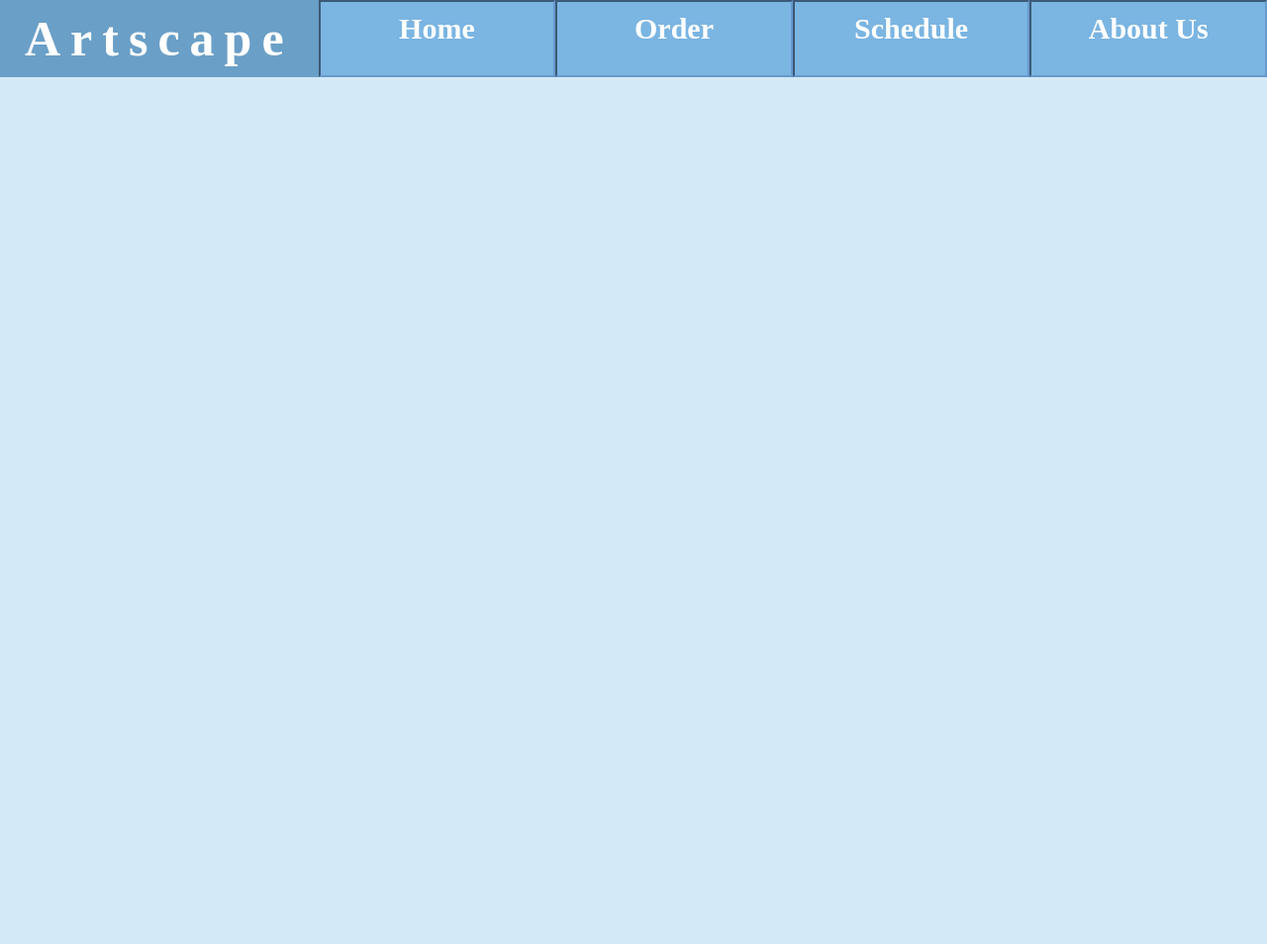
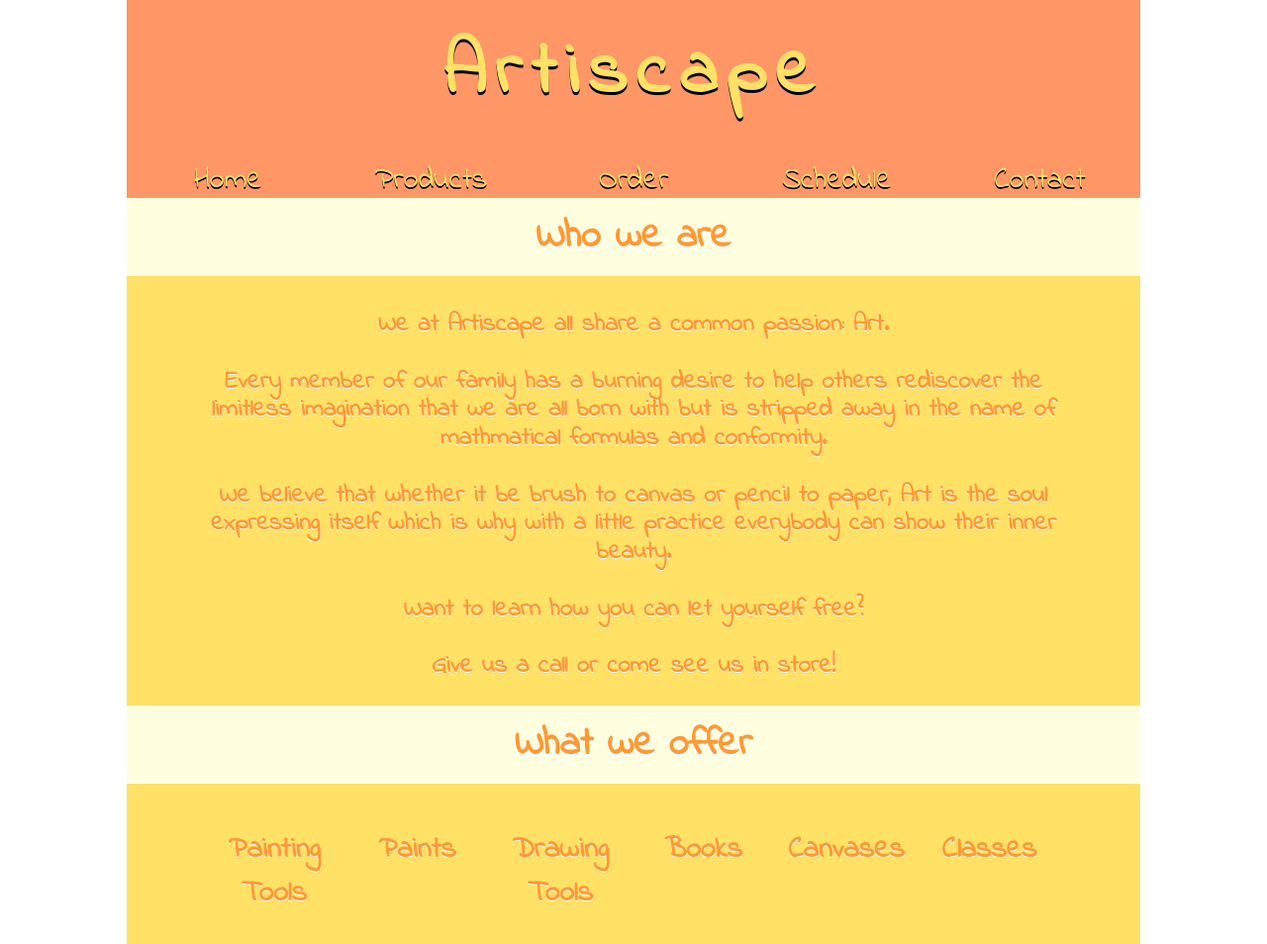
Before and after one commit to Artiscapes/Home, a plain HTML site: page index.html in a window 1280 px wide. Shown: the top 954 px of the page at 99% size. Drawn offline with Linux system fonts and the light colour scheme.

Commit message:
New Design

```diff
--- a/index.html
+++ b/index.html
@@ -1,71 +1,144 @@
 <!DOCTYPE html>
 <html>
   <head>
-        <title>Artscape</title>
+    <title>Artiscape</title>
+  </head>
+  <body>
+    <div id="Header">
+      <h1>Artiscape</h1>
         <nav>
 	  <ul>
-                <h1>Artscape</h1>
 	    <li>Home</li>
+	    <li>Products</li>
 	    <li>Order</li>
 	    <li>Schedule</li>
-                <li>About Us</li>
+	    <li>Contact</li>
 	  </ul>
         </nav>
-    </head>
-    <body>
+    </div>
+    <main>
+      <h2>Who we are</h2>
+      <article>
+        <p id="abUs">We at Artiscape all share a common passion: Art.<br><br>Every member of our family has a burning desire to help others rediscover the limitless imagination that we are all born with but is stripped away in the name of mathmatical formulas and conformity.<br><br>We believe that whether it be brush to canvas or pencil to paper, Art is the soul expressing itself which is why with a little practice everybody can show their inner beauty.<br><br>Want to learn how you can let yourself free?<br><br>Give us a call or come see us in store!</p>
+      </article>
+      <h2>What we offer</h2>
+      <ul>
+        <li>Painting Tools</li>
+        <li>Paints</li>
+        <li>Drawing Tools</li>
+        <li>Books</li>
+        <li>Canvases</li>
+        <li>Classes</li>
+      </ul>
+    </main>
   </body>
   <footer>
-       <p>© 2021 Artscape</p>
   </footer>
 </html>
 
 <style>
+  @import url('https://fonts.googleapis.com/css2?family=Indie+Flower&display=swap');
+
   * {
-        text-align: center;
-        padding: 0px;
-        margin: 0px;
-    }
-    nav{
-        background-color: #7BB5E2;
-        color: white;
+    padding: 0;
+    margin: 0;
+    font-family: "Indie Flower";
   }
 
-    nav ul{
-	list-style: none;
-	margin: 0;
-	padding: 0;
-	display: flex;
-	justify-content: space-around;
+  #Header {
+    margin: auto;
+    position: relative;
+    text-align: left;
+    width: 1024px;
+    height: 200px;
+    background-color: #FF9666;
+    color: #FFE166;
   }
 
-    li{
+  #Header h1 {
     text-align: center;
+    padding-top: 20px;
+    text-shadow: 0 3px black;
+    font-size: 75px;
+    letter-spacing: 10px;
+  }
+
+  main {
+    margin: auto;
+    position: relative;
+    text-align: center;
+    text-shadow: 0 3px white;
+    width: 1024px;
+    height: 800px;
+    background-color: #FFE166;
+  }
+
+  main h2{
+    padding: 10px 0;
+    font-size: 40px;
+    font-weight: bold;
+    color: #ff9933;
+    background-color: lightyellow;
+  }
+
+  main ul {
+    width: 85%;
+    list-style: none;
+    margin-top: 20px;
+    display: inline-block;
+  }
+
+  main li {
     font-size: 30px;
+    padding: 25px 0;
+    width: 16.6%;
+    float: left;
+    text-align: center;
+    text-shadow: 0 1px white;
+    color: #ff9933;
+    font-weight: bold;
+  }
+
+   #abUs {
+    position: relative;
+    margin: auto;
+    width: 85%;
+    font-size: 25px;
     font-weight: bold;
     padding-top: 10px;
+    text-shadow: 0 1px white;
+    line-height: 1.15;
+    padding: 25px 10px;
+    margin-top: 10px;
+    color: #ff9933;
+  }
+
+  nav {
+    width: 1025px;
+    overflow: auto;
+    margin: auto
+    position: relative;
+    text-align: center;
+  }
+
+  nav ul {
     width: 100%;
-	border: #6699cc inset 2px;
+    list-style: none;
+    margin: 20px 0;
+    display: inline-block;
   }
-    li:hover{
-        background-color: #EDEAE0;
+
+  nav li {
+    font-size: 30px;
+    padding: 10px 0;
+    width: 20%;
+    float: left;
+    text-align: center;
+    text-shadow: 0 2px black;
   }
-    h1 {
-        background-color: #6A9FC7;
-        padding: 10px 25px;
-        font-size: 50px;
-        color: white;
-        letter-spacing: 10px;
-    }
-    body {
-        background-color: #D4E9F8;
-        font-size: 20px;
-    }
-    footer {
-        background-color: #6A9FC7;
-        position: relative;
-	clear: both;
-	margin-top: 100%;
-        padding: 25px;
-        font-size: 16px;
+
+  nav li:hover {
+    background-color: lightyellow;
+    color: #FF9666;
   }
 </style>
```
Lines whose indentation alone changed are shown as unchanged.
